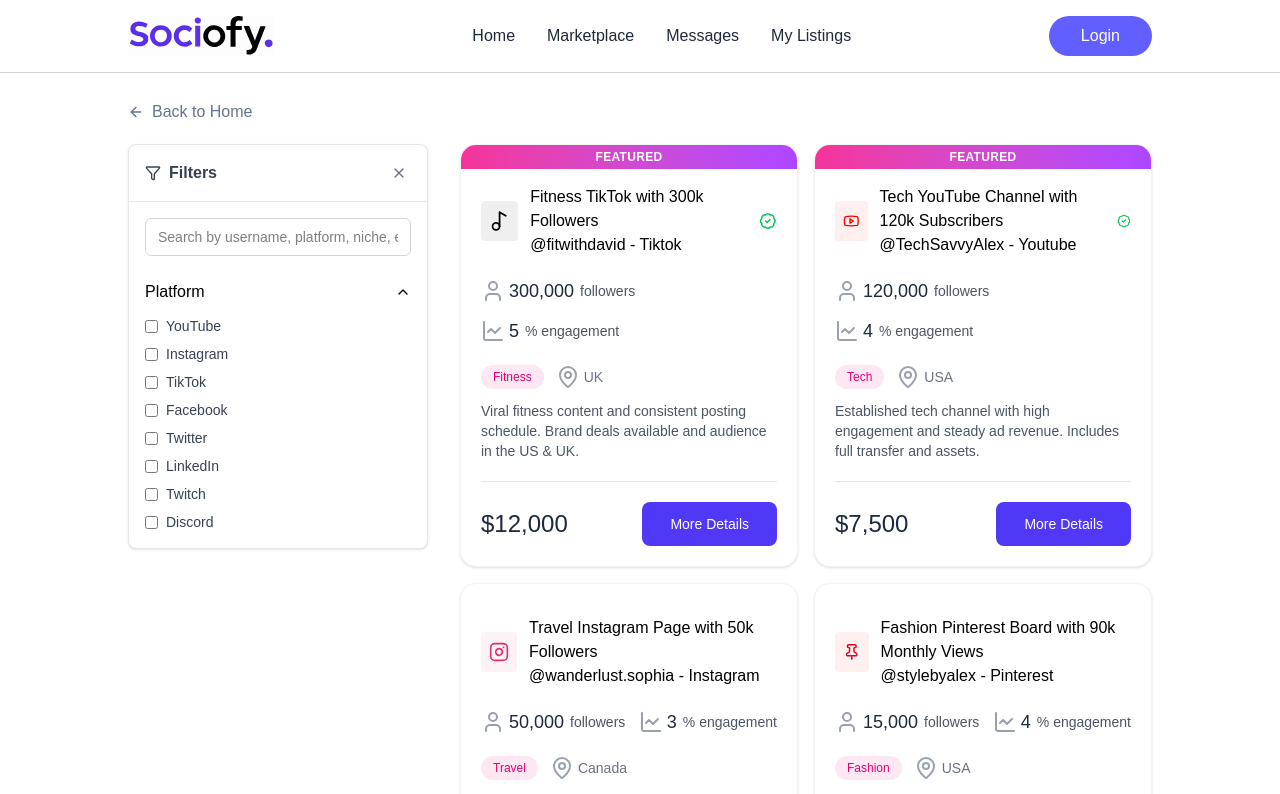
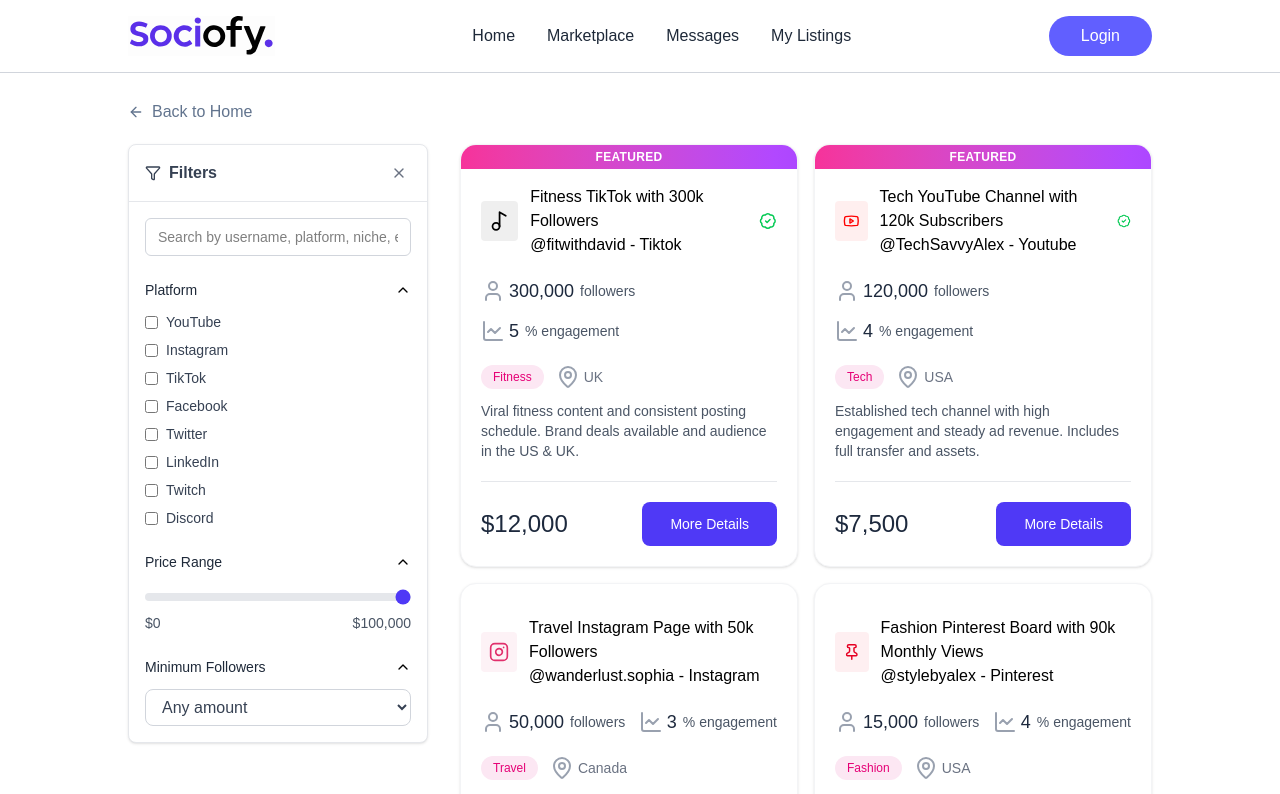
Before and after one commit to bhaskar6211/Sociofy_client_frontend, a React (Vite) app: page /marketplace in a window 1280 px wide. Shown: the top 794 px of the page. Built offline with nearby package versions, Linux system fonts and the light colour scheme; no server answers; a web font is replaced by a local one.

Commit message:
Work in Sidebar:pricerange and Followers filters

```diff
--- a/src/components/FilterSidebar.jsx
+++ b/src/components/FilterSidebar.jsx
@@ -4,6 +4,7 @@ import { useNavigate, useSearchParams } from 'react-router-dom'
 
 const FilterSidebar = ({showFilterPhone, setShowFilterPhone, filters, setFilters}) => {
 
+  const currency = import.meta.env.VITE_CURRENCY || '$';
   const navigate = useNavigate()
   const [searchparams, setSearchParams] = useSearchParams()
   const [search, setSearch] = useState(searchparams.get('search') || '')
@@ -70,7 +71,7 @@ const FilterSidebar = ({showFilterPhone, setShowFilterPhone, filters, setFilters
         {/* Platforms Filter */}
         <div>
           <button onClick={() => toggleSection('platform')} className='flex items-center justify-between w-full mb-3'>
-            <label>Platform</label>
+            <label className='text-sm font-medium text-gray-800' >Platform</label>
             <ChevronDown className={`size-4 transition-transform ${expandedSections.platform ? 'rotate-180' : ''}`}/>
           </button>
           {expandedSections.platform && (
@@ -83,6 +84,7 @@ const FilterSidebar = ({showFilterPhone, setShowFilterPhone, filters, setFilters
                     const checked = e.target.checked;
                     const current = filters.platform || [];
                     const updated = checked ? [...current, platform.value] : current.filter((p) => p !== platform.value);
+
                     onFiltersChange({
                       ...filters,
                       platform: updated.length > 0 ? updated : null
@@ -95,6 +97,43 @@ const FilterSidebar = ({showFilterPhone, setShowFilterPhone, filters, setFilters
             </div>
           )}
         </div>
+        {/* Price Range */}
+        <div>
+          <button onClick={() => toggleSection('price')} className='flex items-center justify-between w-full mb-3'>
+            <label className='text-sm font-medium text-gray-800'>Price Range</label>
+            <ChevronDown className={`size-4 transition-transform ${expandedSections.price ? 'rotate-180' : ''}`}/>
+          </button>
+          {expandedSections.price && (
+            <div className='space-y-3'>
+              <input type="range" min="0" max="100000" step="100" value={filters.maxPrice || 100000} onChange={(e)=>onFiltersChange({...filters, maxPrice: parseInt(e.target.value)}) } className='w-full h-2 bg-gray-200 rounded-lg appearance-none cursor-pointer accent-indigo-600'/>
+              <div className='flex items-center justify-between text-sm text-gray-600'>
+                <span>{currency}0</span>
+                <span>{currency}{(filters.maxPrice || 100000).toLocaleString()}</span>
+              </div>
+            </div>
+          )}
+        </div>
+        {/* Followers Range */}
+        <div>
+          <button onClick={() => toggleSection('followers')} className='flex items-center justify-between w-full mb-3'>
+            <label className='text-sm font-medium text-gray-800'>Minimum Followers</label>
+            <ChevronDown className={`size-4 transition-transform ${expandedSections.followers ? 'rotate-180' : ''}`}/>
+          </button>
+          {expandedSections.followers && (
+            <select
+            value={filters.minFollowers?.toString() || '0'}
+            onChange={(e)=>onFiltersChange({...filters, minFollowers: parseInt(e.target.value) || 0})}
+            className='w-full px-3 py-2 border border-gray-300 rounded-lg text-gray-700 outline-indigo-500'>
+              <option value="0">Any amount</option>
+              <option value="1000">1K+</option>
+              <option value="10000">10K+</option>
+              <option value="50000">50K+</option>
+              <option value="100000">100K+</option>
+              <option value="500000">500K+</option>
+              <option value="1000000">1M+</option>
+            </select>
+          )}
+        </div>
       </div>
     </div>
   )
```
